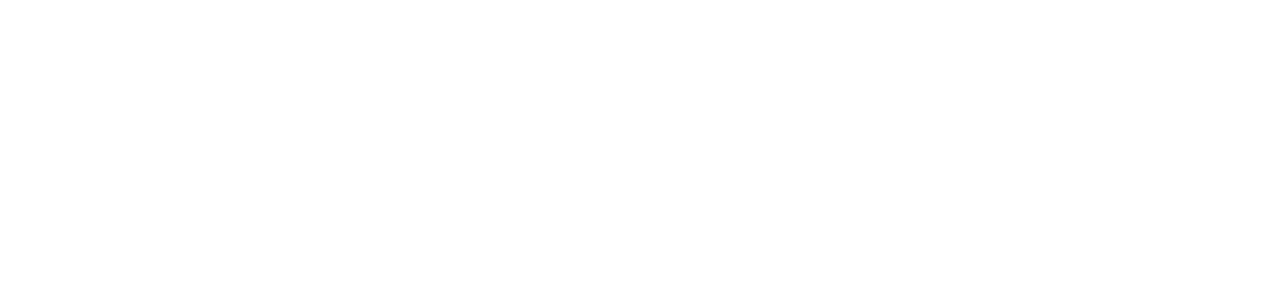
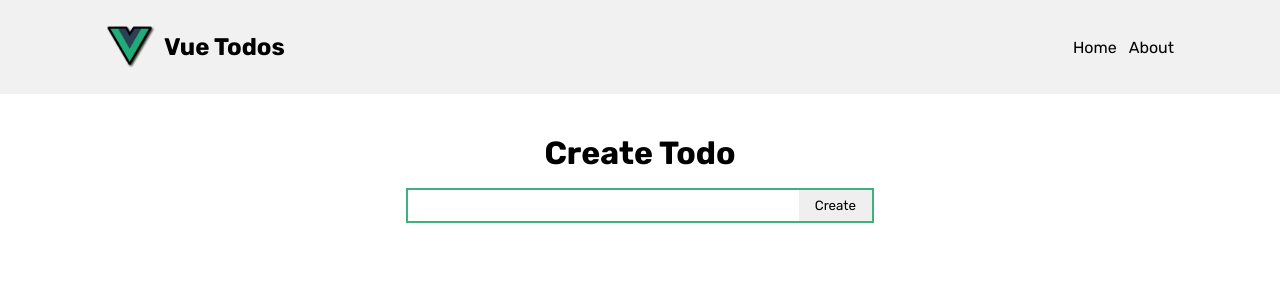
Before and after one commit to buenojc/todo-vue, a Vue app: page / in a window 1280 px wide. Shown: the top 300 px of the page. Built offline with nearby package versions, Linux system fonts and the light colour scheme.

Commit message:
add: TodoCreator

```diff
--- a/src/App.vue
+++ b/src/App.vue
@@ -1,9 +1,25 @@
 <script setup>
 import { RouterView } from 'vue-router'
+import TodoHeader from './components/TodoHeader.vue';
 </script>
 
 <template>
+  <TodoHeader />
   <RouterView />
 </template>
 
-<style></style>
+<style lang="scss">
+@import url('https://fonts.googleapis.com/css2?family=Comfortaa:wght@400;700&family=Rubik:wght@300;400;500;700&display=swap');
+
+* {
+  font-family: 'Rubik', sans-serif;
+  margin: 0;
+  padding: 0;
+  box-sizing: border-box;
+}
+
+.container {
+  max-width: 1100px;
+  margin: 0 auto;
+}
+</style>
--- /dev/null
+++ b/src/components/TodoCreator.vue
@@ -0,0 +1,55 @@
+
+<script setup>
+    import { ref, reactive } from 'vue';
+    //O ref é uma forma de fazer com o que o dado seja reativo, ou seja
+    // ele atualiza o conteúdo de acordo com as alterações
+    // Para acessar o valor usando o ref no script, é necessário usar o value (todo.value)
+
+    const todo=  ref('');
+
+    // O reactive funciona da mesma maneira que o ref, mas não aceita dados
+    // primitivos, sendo necessário criar um objeto e passar como propriedades
+
+    const todoState= reactive({
+        todo: ''
+    });
+
+</script>
+
+<template>
+    <div class="input-wrap">
+        <!-- v-model é a forma de linkar o conteúdo do elemento com uma variável,
+        no caso o todo criado na tag script  -->
+        <input type="text" v-model="todo" />
+        <button>Create</button>
+    </div>
+</template>
+
+<style lang="scss" scoped>
+    .input-wrap{
+        display: flex;
+        transition: 250ms ease;
+        border: 2px solid #41b080;
+
+        a:focus-within{
+            box-shadow: 0 -4px 6px -1px rgb(0 0 0 / 0.1),
+            0 -2px 4px -2px rbg(0 0 0 / 0.1);
+        }
+
+        input{
+            width: 100%;
+            padding: 8px 6px;
+            border: none;
+
+            a:focus{
+                outline: none;
+            }
+        }
+
+        button{
+            padding: 8px 16px;
+            border: none;
+        }
+    }
+
+</style>
--- /dev/null
+++ b/src/components/TodoHeader.vue
@@ -0,0 +1,56 @@
+<script setup>
+import { RouterLink } from 'vue-router';
+</script>
+<template>
+    <header>
+        <nav class="container">
+            <div class="branding">
+                <img src="../assets/Vue_Logo_Black.png" alt="" />
+                <h1>Vue Todos</h1>
+            </div>
+            <ul class="nav-routes">
+                <RouterLink to="/">Home</RouterLink>
+                <RouterLink to="/about">About</RouterLink>
+            </ul>
+        </nav>
+    </header>
+</template>
+
+<style lang="scss" scoped>
+header {
+    background-color: #f1f1f1;
+
+    nav {
+        display: flex;
+        align-items: center;
+        padding: 25px 16px;
+
+        .branding {
+            display: flex;
+            align-items: center;
+            gap: 8px;
+
+            img {
+                max-width: 50px;
+            }
+
+            h1 {
+                font-size: 24px;
+            }
+        }
+    }
+
+    .nav-routes {
+        display: flex;
+        flex: 1;
+        justify-content: flex-end;
+        gap: 12px;
+        list-style: none;
+
+        a {
+            text-decoration: none;
+            color: inherit;
+        }
+    }
+}
+</style>
--- a/src/router/index.js
+++ b/src/router/index.js
@@ -1,5 +1,5 @@
 import { createRouter, createWebHistory } from 'vue-router'
-import HomeView from '../views/HomeView.vue'
+import TodosView from '../views/TodosView.vue'
 
 const router = createRouter({
   history: createWebHistory(import.meta.env.BASE_URL),
@@ -7,7 +7,7 @@
     {
       path: '/',
       name: 'home',
-      component: HomeView
+      component: TodosView
     },
     {
       path: '/about',
--- a/src/views/HomeView.vue
+++ /dev/null
@@ -1,7 +0,0 @@
-<script setup>
-</script>
-
-<template>
-  <main>
-  </main>
-</template>
--- /dev/null
+++ b/src/views/TodosView.vue
@@ -0,0 +1,26 @@
+<script setup>
+  import TodoCreator from '../components/TodoCreator.vue';
+</script>
+
+<template>
+  <main>
+    <h1>Create Todo</h1>
+    <TodoCreator />
+  </main>
+</template>
+
+<style lang="scss" scoped>
+main {
+  display: flex;
+  flex-direction: column;
+  max-width: 500px;
+  width: 100%;
+  margin: 0 auto;
+  padding: 40px 16px;
+
+  h1 {
+    margin-bottom: 16px;
+    text-align: center;
+  }
+}
+</style>
```
